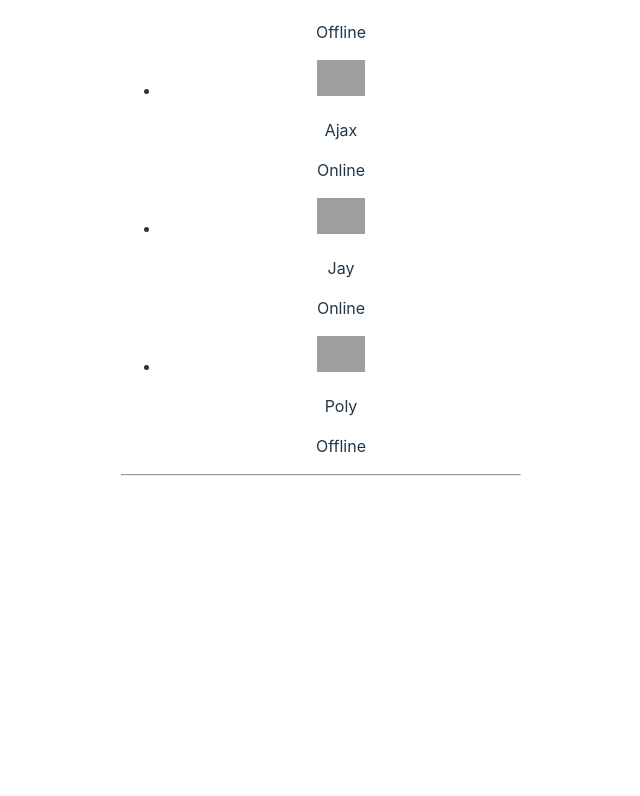
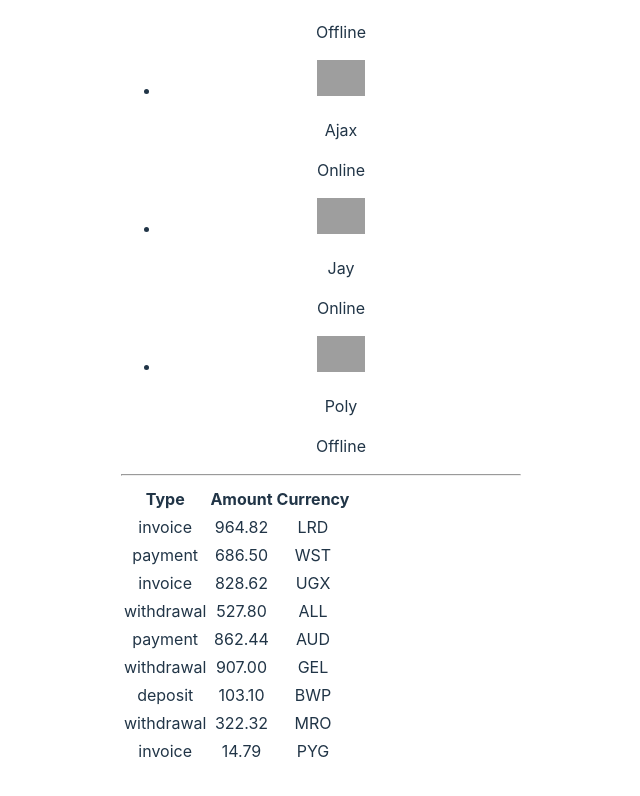
Before and after one commit to Serhii-Ivanchenko/goit-react-hw-01, a React (Vite) app: page / in a window 1280 px wide. Shown: the part 796-1592 px from the top of the page, without its empty margins (319-959 px from the left). Before the commit the page ends 1312 px from the top, so only its background shows below. Built offline with nearby package versions, Linux system fonts and the light colour scheme; grey boxes are pictures that could not be loaded.

Commit message:
task-3 done (except css)

```diff
--- a/src/App.jsx
+++ b/src/App.jsx
@@ -1,11 +1,12 @@
 import './App.css';
+
+import Profile from './components/Profile/Profile';
+import FriendList from './components/FriendList/FriendList';
+import TransactionHistory from './components/TransactionHistory/TransactionHistory';
+
 import userData from './userData.json';
 import friends from './friends.json';
-
-import Profile from './components/Profile/Profile';
-import FriendList from './components/FriendList/FriendList'
-// import TransactionHistory from './components/TransactionHistory/TransactionHistory'
-
+import transactions from './transactions.json';
 
 
 function App() {
@@ -23,6 +24,8 @@
       <FriendList friends={friends} />
 
       <hr />
+
+      <TransactionHistory items={transactions} />
     </>
   );
 }
--- a/src/components/TransactionHistory/TransactionHistory.jsx
+++ b/src/components/TransactionHistory/TransactionHistory.jsx
@@ -1,7 +1,27 @@
 import css from './TransactionHistory.module.css'
 
-function TransactionHistory() {
+function TransactionHistory({ items }) {
+  return (
+    <table>
+      <thead>
+        <tr>
+          <th>Type</th>
+          <th>Amount</th>
+          <th>Currency</th>
+        </tr>
+      </thead>
 
+      <tbody>
+        {items.map(item => (
+          <tr key={item.id}>
+            <td>{item.type}</td>
+            <td>{item.amount}</td>
+            <td>{item.currency}</td>
+          </tr>
+        ))}
+      </tbody>
+    </table>
+  );
 }
 
 export default TransactionHistory;
--- /dev/null
+++ b/src/transactions.json
@@ -0,0 +1,56 @@
+[
+  {
+    "id": "1e0700a2-5183-4291-85cc-2065a036a683",
+    "type": "invoice",
+    "amount": "964.82",
+    "currency": "LRD"
+  },
+  {
+    "id": "a30f821b-4d25-4ff0-abdd-e340b3f0dd2b",
+    "type": "payment",
+    "amount": "686.50",
+    "currency": "WST"
+  },
+  {
+    "id": "44dca67a-8e5a-4798-bf8e-b15efd4e1abd",
+    "type": "invoice",
+    "amount": "828.62",
+    "currency": "UGX"
+  },
+  {
+    "id": "ea8ed3dc-2b68-4a53-905a-53ecb0adef33",
+    "type": "withdrawal",
+    "amount": "527.80",
+    "currency": "ALL"
+  },
+  {
+    "id": "63ca02f9-d637-46b5-9237-f3b24425e029",
+    "type": "payment",
+    "amount": "862.44",
+    "currency": "AUD"
+  },
+  {
+    "id": "ed0263e8-59a5-4bf1-87e0-2bb88e53dc34",
+    "type": "withdrawal",
+    "amount": "907.00",
+    "currency": "GEL"
+  },
+  {
+    "id": "4eaab41b-b967-40ac-82ed-85fc66f646f1",
+    "type": "deposit",
+    "amount": "103.10",
+    "currency": "BWP"
+  },
+  {
+    "id": "9648a350-8469-42d5-8bf3-18090de5fe67",
+    "type": "withdrawal",
+    "amount": "322.32",
+    "currency": "MRO"
+  },
+  {
+    "id": "9c5c25fb-1a95-4b2f-8d1f-4c4426d677cc",
+    "type": "invoice",
+    "amount": "14.79",
+    "currency": "PYG"
+  }
+]
```
